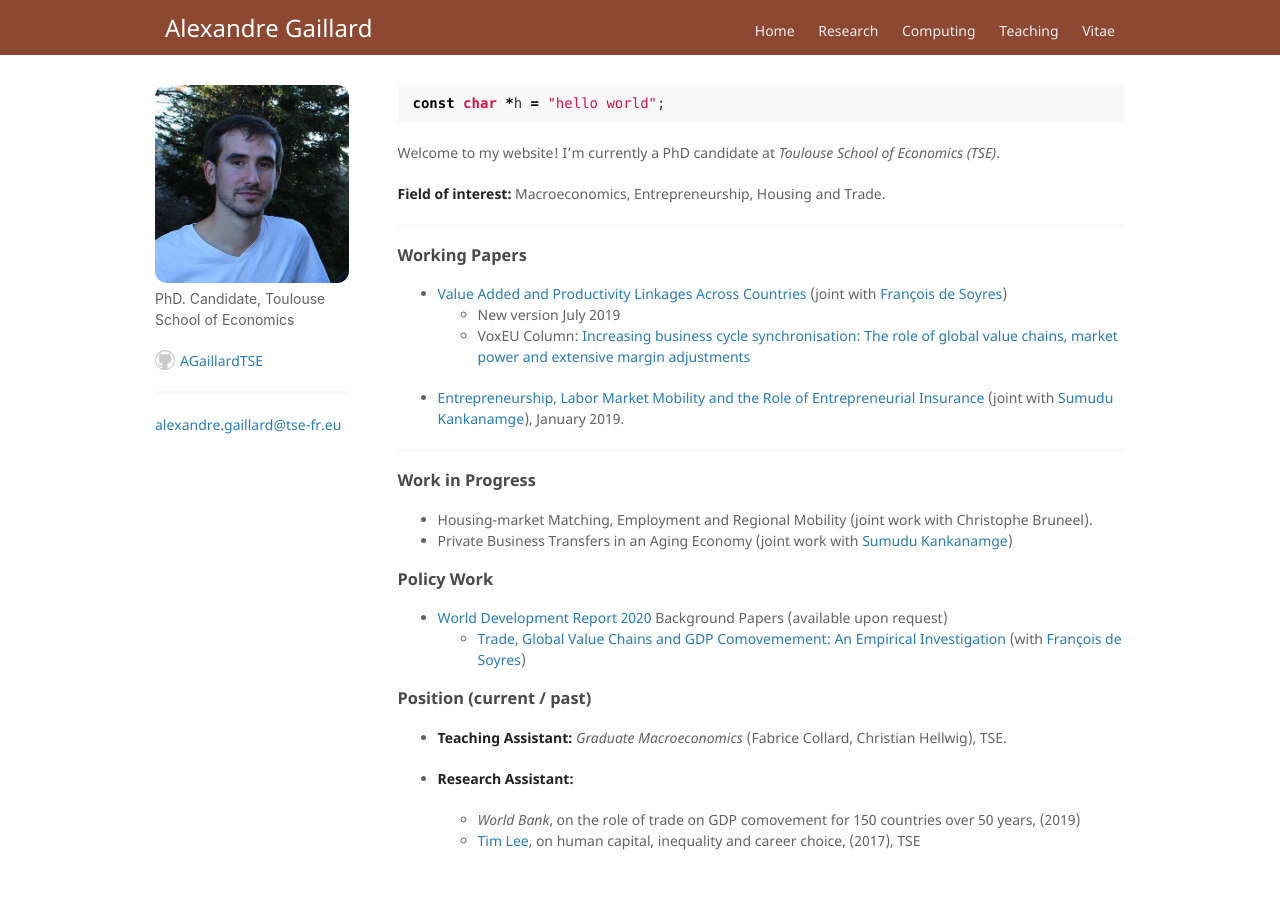
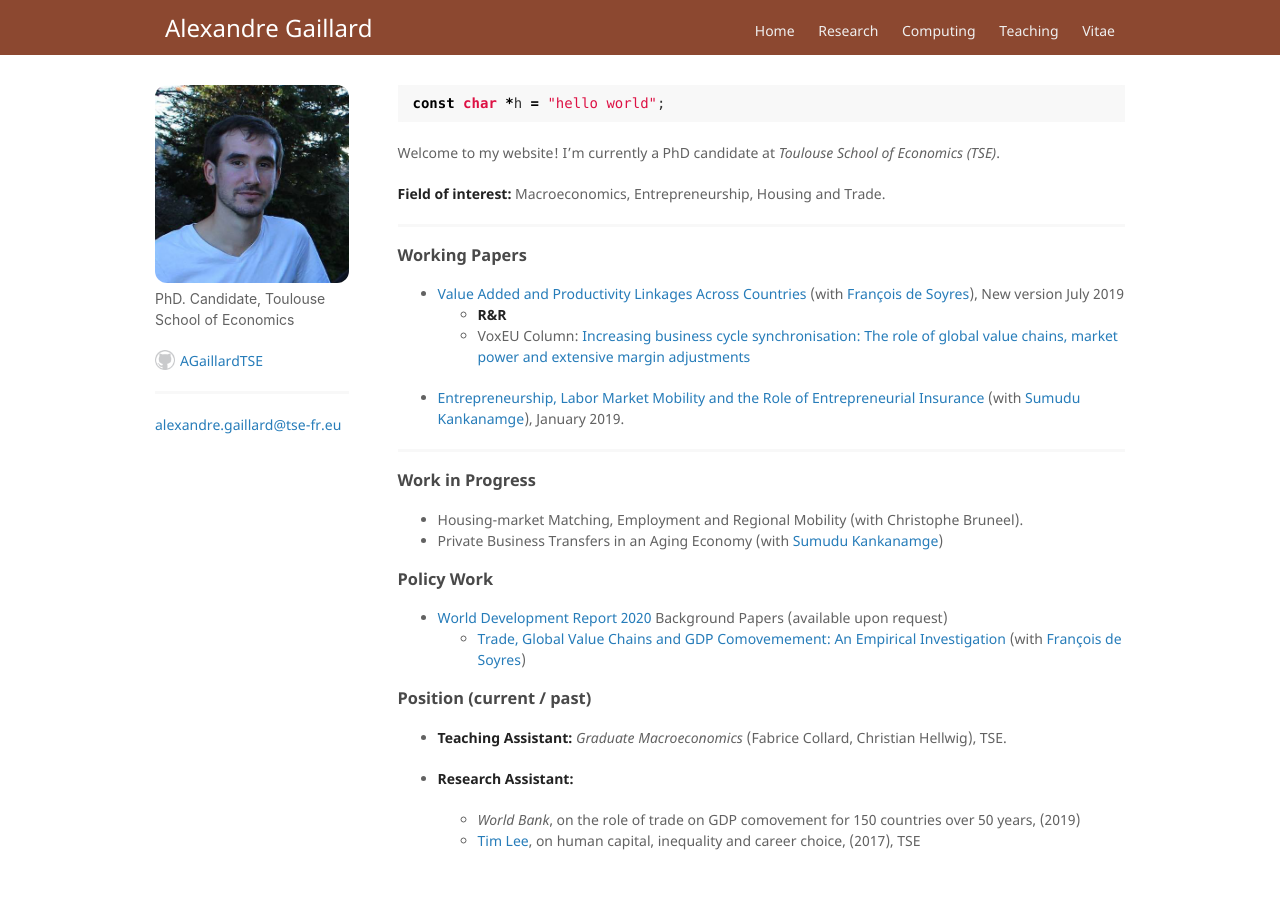
Before and after one commit to AGaillardTSE/AGaillardTSE.github.io, a Jekyll site: the page built from index.md, in a window 1280 px wide. Built offline with Jekyll 4.4.1, drawn with Linux system fonts in a browser that asks for light colours.

Commit message:
Update index.md

```diff
--- a/index.md
+++ b/index.md
@@ -14,18 +14,18 @@ Welcome to my website! I’m currently a PhD candidate at *Toulouse School of Ec
 
 ### Working Papers
 
-*   [Value Added and Productivity Linkages Across Countries](http://agaillard.eu/projects/TCP/) (joint with [François de Soyres](https://sites.google.com/site/francoisdesoyres/research))
-    - New version July 2019
+*   [Value Added and Productivity Linkages Across Countries](http://agaillard.eu/projects/TCP/) (with [François de Soyres](https://sites.google.com/site/francoisdesoyres/research)), New version July 2019
+    - **R&R**
     - VoxEU Column: <a href="https://voxeu.org/article/explaining-business-cycle-synchronisation-using-profits-and-extensive-margin" target="_blank">Increasing business cycle synchronisation: The role of global value chains, market power and extensive margin adjustments</a>
 
-*   [Entrepreneurship, Labor Market Mobility and the Role of Entrepreneurial Insurance](http://agaillard.eu/projects/ELMM/) (joint with [Sumudu Kankanamge](http://kankanamge.free.fr/)), January 2019.
+*   [Entrepreneurship, Labor Market Mobility and the Role of Entrepreneurial Insurance](http://agaillard.eu/projects/ELMM/) (with [Sumudu Kankanamge](http://kankanamge.free.fr/)), January 2019.
 
 * * *
 
 ### Work in Progress
 
-*   Housing-market Matching, Employment and Regional Mobility (joint work with Christophe Bruneel).
-*   Private Business Transfers in an Aging Economy (joint work with [Sumudu Kankanamge](http://kankanamge.free.fr/))
+*   Housing-market Matching, Employment and Regional Mobility (with Christophe Bruneel).
+*   Private Business Transfers in an Aging Economy (with [Sumudu Kankanamge](http://kankanamge.free.fr/))
 
 ### Policy Work
 *   [World Development Report 2020](https://www.worldbank.org/en/publication/wdr2020) Background Papers (available upon request)
```
